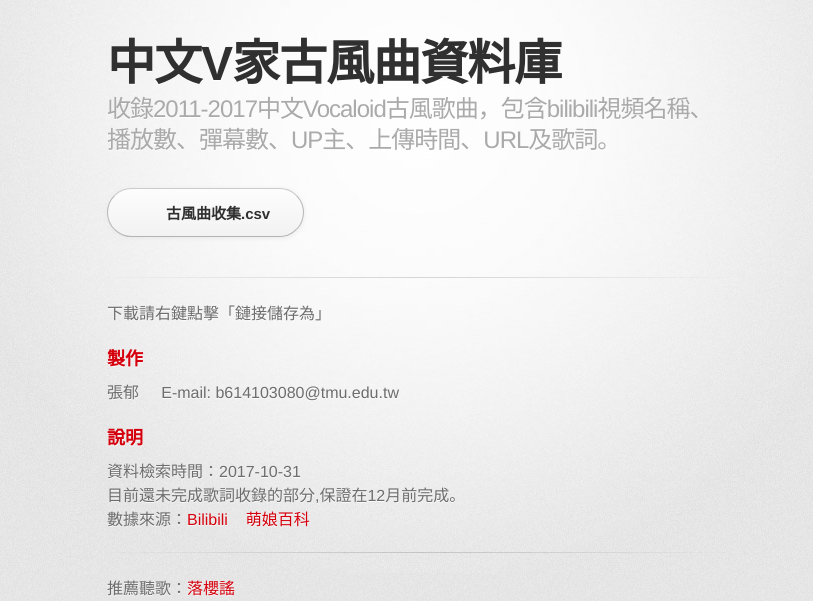
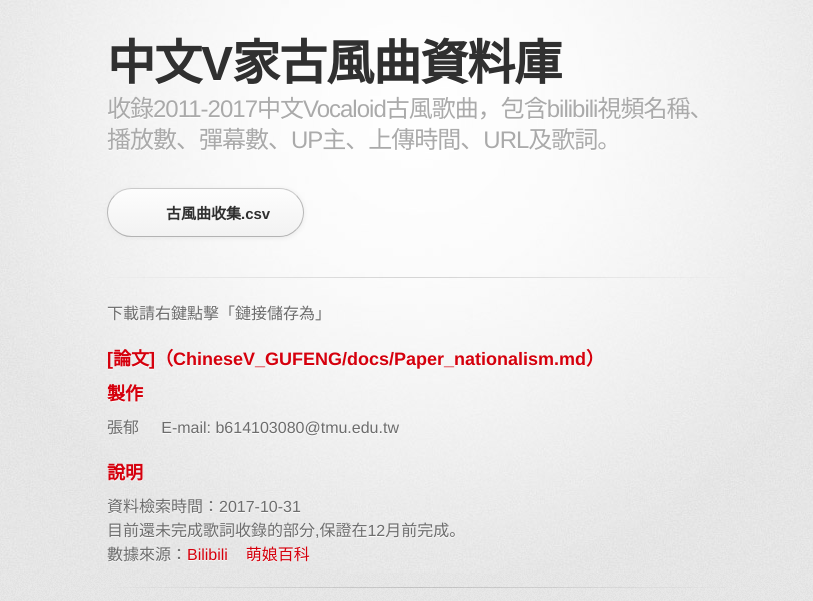
Before and after one commit to fireindark707/ChineseV_GUFENG, a Jekyll site: the page built from docs/index.md, in a window 1280 px wide, cut to the strip 0-601 px from the top of the page. Shown: the whole strip, without its empty margins (223-1036 px from the left). Built offline with Jekyll 4.4.1, drawn with Linux system fonts in a browser that asks for light colours; some web fonts are replaced.

Commit message:
Update index.md

```diff
--- a/docs/index.md
+++ b/docs/index.md
@@ -2,6 +2,8 @@
 layout: default
 ---
 下載請右鍵點擊「鏈接儲存為」
+### [論文]（ChineseV_GUFENG/docs/Paper_nationalism.md）
+
 ### 製作
 張郁
 E-mail: b614103080@tmu.edu.tw
```
